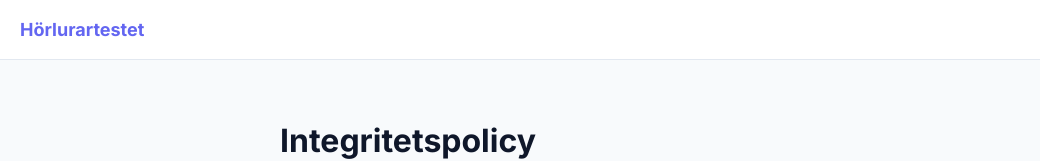
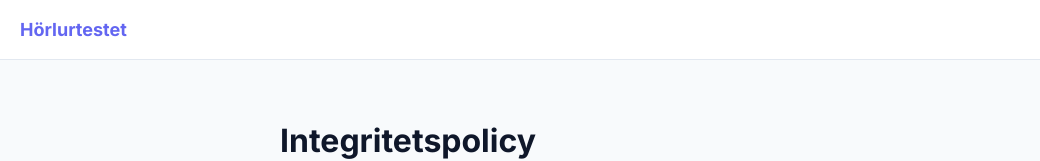
Before and after one commit to fredxhansson-cmyk/horlurartestet, a Next.js app: page /integritetspolicy in a window 1280 px wide. Shown: the top 161 px of the page, without its empty margins (0-1040 px from the left). Built offline with nearby package versions, Linux system fonts and the light colour scheme.

Commit message:
AXIOM: pages/integritetspolicy.js

```diff
--- a/pages/integritetspolicy.js
+++ b/pages/integritetspolicy.js
@@ -5,12 +5,12 @@ export default function Integritetspolicy() {
   return (
     <>
       <Head>
-        <title>Integritetspolicy — Hörlurartestet</title>
+        <title>Integritetspolicy — Hörlurtestet</title>
         <meta name="robots" content="noindex, follow" />
         <link href="https://fonts.googleapis.com/css2?family=Inter:wght@400;600;700&display=swap" rel="stylesheet"/>
       </Head>
       <nav style={{ background:'#fff', borderBottom:'1px solid #e2e8f0', padding:'0 20px', height:60, display:'flex', alignItems:'center', fontFamily:'Inter,sans-serif' }}>
-        <Link href="/" style={{ fontWeight:800, fontSize:18, color:pc, textDecoration:'none' }}>Hörlurartestet</Link>
+        <Link href="/" style={{ fontWeight:800, fontSize:18, color:pc, textDecoration:'none' }}>Hörlurtestet</Link>
       </nav>
       <main style={{ maxWidth:760, margin:'0 auto', padding:'52px 20px', lineHeight:1.82, color:'#374151', fontFamily:'Inter,sans-serif' }}>
         <h1 style={{ fontSize:32, fontWeight:800, marginBottom:8, color:'#0f172a' }}>Integritetspolicy</h1>
```
